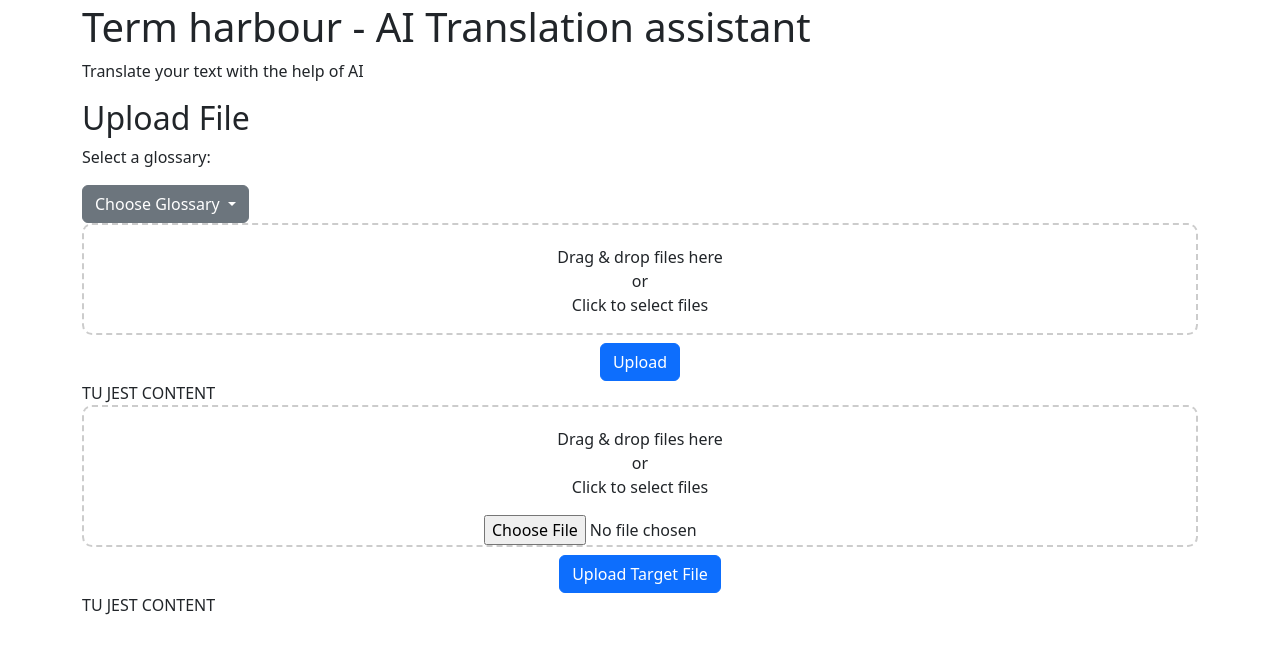
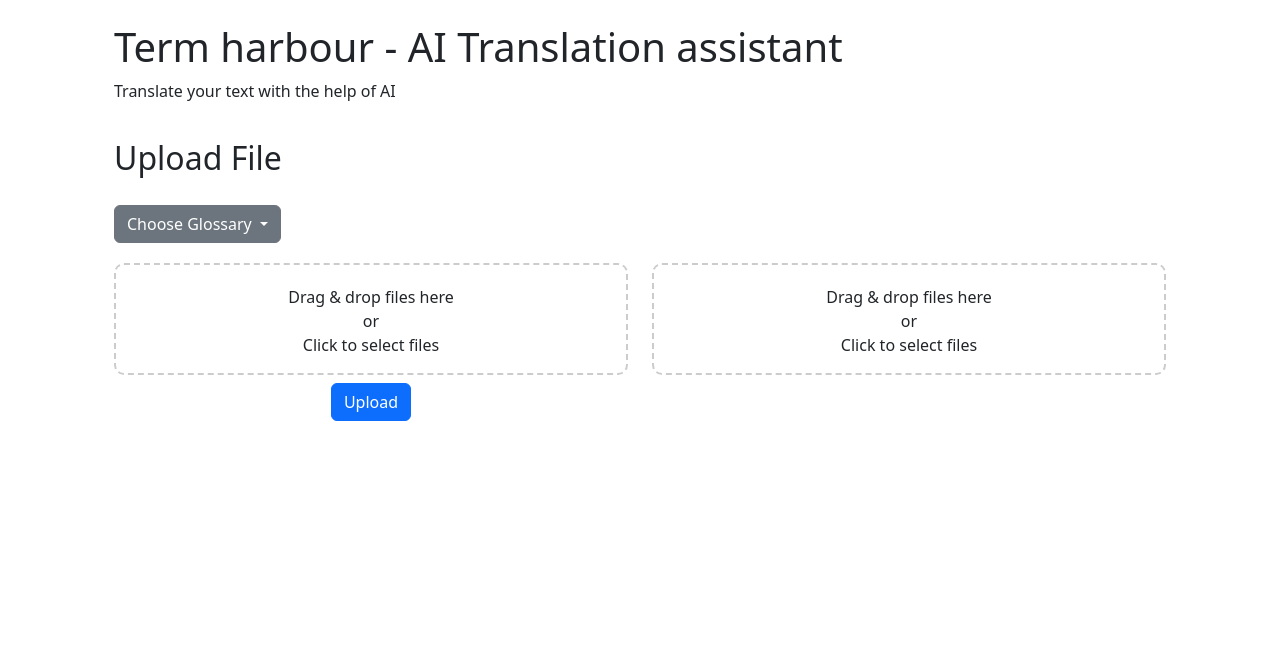
Before and after one commit to pllewy/TermHarbour, a Flask app: template templates/upload.html in a window 1280 px wide. Shown: the part 83-737 px from the top of the page. Run offline with Flask 2, Linux system fonts and the light colour scheme; the template is opened without the code that fills it, so the values that code supplies are empty.

Commit message:
Added two file input

```diff
--- a/app.py
+++ b/app.py
@@ -50,31 +50,53 @@ def glossary():
 @app.route('/upload', methods=['GET', 'POST'])
 def upload_file():
     if request.method == 'POST':
+        source_lang = 'en'  # input("Enter the source language (en, pl, es): ")
+        target_lang = 'pl'  # input("Enter the target language (en, pl, es): ")
+
+        # STEP 1: Extract the data from the request
         language = request.form['language']
         domain = request.form['domain']
         source_file = request.files['file']
+        target_file = request.files['target_file']
 
         if source_file.filename == '':
-            return 'No selected file', 400
+            return 'No selected source file', 400
+
+        if target_file.filename == '':
+            return 'No selected target file', 400
+
         print(language, domain)
 
         save_path = os.path.join('.', 'input_files', source_file.filename)
         source_file.save(save_path)
 
+        save_path_2 = os.path.join('.', 'input_files', target_file.filename)
+        target_file.save(save_path_2)
+
+        # STEP 2: Process the data
         file_path = save_path
-        source_lang = 'en'  # input("Enter the source language (en, pl, es): ")
-        target_lang = 'pl'  # input("Enter the target language (en, pl, es): ")
+        file_path_2 = save_path_2
 
         text = read_text_from_file(file_path)
 
         extracted_terms = extract_and_translate_terms_with_patterns(text, source_lang, target_lang)
         terms = post_process_terms(extracted_terms)
 
-        terms_dict = {}
-        terms_dict['content'] = terms
+        text2 = read_text_from_file(file_path_2)
+
+        extracted_terms2 = extract_and_translate_terms_with_patterns(text2, source_lang, target_lang)
+        terms2 = post_process_terms(extracted_terms2)
+
+        terms_dict = {
+            'source_terms': terms,
+            'target_terms': terms2
+        }
+
+        print(terms_dict)
 
         return terms_dict, 200
 
+    # If the request method is GET, return the upload page with the list of glossaries
     glossary_files = []
 
     database_dir = './glossaries'
@@ -85,9 +107,7 @@ def upload_file():
                 # Append the file contents to the list
                 glossary_files.append(filename)
 
-    file_contents = "Hello world"
-
-    return render_template('upload.html', file_contents=file_contents, glossary_files=glossary_files)
+    return render_template('upload.html', glossary_files=glossary_files)
 
 
 from extraction_01 import read_text_from_file, extract_and_translate_terms_with_patterns
--- a/requirements.txt
+++ b/requirements.txt
@@ -2,3 +2,5 @@ flask~=2.2.2
 spacy~=3.7.4
 pypdf2~=2.10.5
 translate~=3.6.1
+requests~=2.28.1
+simalign~=0.4
--- a/static/upload.css
+++ b/static/upload.css
@@ -1,3 +1,9 @@
+/*General*/
+.row {
+    margin: 20px;
+}
+
+/*Source File Input*/
 #upload-form {
     padding: 20px 20px 0px 20px;
     border: 2px dashed #ccc;
@@ -11,7 +17,24 @@
       /*background-color: aquamarine;*/
 }
 
-
 #fileInput {
     display: none;
 }
+
+/*Target File Input*/
+#upload-form-2 {
+    padding: 20px 20px 0px 20px;
+    border: 2px dashed #ccc;
+    border-radius: 10px;
+    text-align: center;
+    cursor: pointer;
+}
+
+#upload-form-2:hover {
+    border-color: #90ee90;
+      /*background-color: aquamarine;*/
+}
+
+#targetFileInput {
+    display: none;
+}
--- a/static/upload.js
+++ b/static/upload.js
@@ -1,14 +1,11 @@
-function openFileInput(elementId) {
-  document.getElementById(elementId).click();
-}
-
-function uploadFile() {
-  const source_fileInput = document.getElementById("fileInput");
+function uploadFile(sourceElementId = "fileInput", targetElementId = "targetFileInput") {
+  const source_fileInput = document.getElementById(sourceElementId);
   const source_file = source_fileInput.files[0];
 
-  const target_fileInput = document.getElementById("targetFileInput");
-  const target_file = source_fileInput.files[0];
+  const target_fileInput = document.getElementById(targetElementId);
+  const target_file = target_fileInput.files[0];
 
+  console.log(source_file, target_file)
   const domain = document.getElementById('dropdownMenuButton').innerText;
   const language = 'en'
 
@@ -19,6 +16,7 @@ function uploadFile() {
     formData.append("domain", domain)
 
     formData.append("file", source_file);
+    formData.append("target_file", target_file);
 
     fetch("/upload", {
       method: "POST",
@@ -34,14 +32,24 @@ function uploadFile() {
           // Optionally, display an error message to the user
         }
       }).then((resp) => {
-        const content = resp.content;
-        console.log(content)
+      // resp.target_content = undefined;
+      const source_terms = resp['source_terms'];
+      const target_terms = resp['target_terms']
+      // const target_content = resp.target_content;
+      console.log( source_terms, target_terms)
 
       let text = "";
-for (let i = 0; i < content.length; i++) {
-  text += content[i] + "<br>";
-}
+      for (let i = 0; i < source_terms.length; i++) {
+        text += source_terms[i] + "<br>";
+      }
       document.getElementById('added_content').innerHTML = text
+
+      let text2 = "";
+      for (let i = 0; i < target_terms.length; i++) {
+        text2 += target_terms[i] + "<br>";
+      }
+      document.getElementById('added_content_2').innerHTML = text2
+
     })
       .catch((error) => {
         console.error("Error:", error);
@@ -49,50 +57,3 @@ for (let i = 0; i < content.length; i++) {
       });
   }
 }
-
-function dropHandler(event) {
-  event.preventDefault();
-  if (event.dataTransfer.items) {
-    // Use DataTransferItemList interface to access the file(s)
-    for (let i = 0; i < event.dataTransfer.items.length; i++) {
-      // If dropped items aren't files, reject them
-      if (event.dataTransfer.items[i].kind === "file") {
-        const file = event.dataTransfer.items[i].getAsFile();
-        console.log("File", file);
-        // Handle file upload here
-        displayFileName(file.name);
-      }
-    }
-  } else {
-    // Use DataTransfer interface to access the file(s)
-    for (let i = 0; i < event.dataTransfer.files.length; i++) {
-      console.log("File", event.dataTransfer.files[i]);
-      // Handle file upload here
-      displayFileName(event.dataTransfer.files[i].name);
-    }
-  }
-}
-
-function dragOverHandler(event) {
-  event.preventDefault();
-  // Set style for the drop zone to indicate valid drop target
-  event.target.style.background = "#e9ecef";
-  event.target.style.background = "#000000";
-}
-
-function fileSelected(name) {
-  const fileInput = document.getElementById(name);
-  const file = fileInput.files[0];
-  console.log("File", file);
-  // Handle file upload here
-  displayFileName(file.name);
-}
-
-function displayFileName(fileName) {
-  document.getElementById("file-name").textContent =
-    "Selected file: " + fileName;
-}
-
-    function setSelectedOption(option) {
-        document.getElementById('dropdownMenuButton').innerText = option;
-    }
--- a/templates/upload.html
+++ b/templates/upload.html
@@ -10,8 +10,8 @@
       integrity="sha384-QWTKZyjpPEjISv5WaRU9OFeRpok6YctnYmDr5pNlyT2bRjXh0JMhjY6hW+ALEwIH"
       crossorigin="anonymous"
     />
+    <!-- Local CSS -->
     <link rel="stylesheet" type="text/css" href="../static/upload.css" />
-    <!-- Local CSS -->
   </head>
 
   <body>
@@ -21,12 +21,13 @@
       crossorigin="anonymous"
     ></script>
 
-    {# Private scripts file#}
+    <!-- Local JS -->
     <script src="../static/upload.js"></script>
-
+    <script src="../static/upload_select_file.js"></script>
     {% include 'navbar.html' %}
 
     <div class="container">
+        {#    Page Title#}
         <div class="row">
             <div class="col">
                 <h1>Term harbour - AI Translation assistant</h1>
@@ -34,99 +35,32 @@
             </div>
         </div>
 
-
+        {#    Pager subtitle#}
         <div class="row">
             <div class="col">
                 <h2>Upload File</h2>
-
             </div>
         </div>
 
-
-
+        {#    File upload form#}
         <div class="row">
             <div class="col">
-          <p>Select a glossary:</p>
-
                 <div class="dropdown">
                     <button class="btn btn-secondary dropdown-toggle" type="button" id="dropdownMenuButton" data-bs-toggle="dropdown" aria-expanded="false">
                         Choose Glossary
                     </button>
                     <ul class="dropdown-menu" aria-labelledby="dropdownMenuButton">
                         {% for file_name in glossary_files %}
-        <li><a class="dropdown-item" href="#" onclick="setSelectedOption('{{ file_name }}')">{{ file_name }}</a></li>
+                            <li><a class="dropdown-item" href="#" onclick="setSelectedOption('{{ file_name }}', 'dropdownMenuButton')">{{ file_name }}</a></li>
                         {% endfor %}
                     </ul>
                 </div>
-
-        </div>
-    </div>
-                <div class="row">
-        <div class="col">
-          <div
-            id="upload-form"
-            ondrop="dropHandler(event)"
-            ondragover="dragOverHandler(event)"
-            onclick="openFileInput('fileInput')"
-          >
-            <p>
-              Drag & drop files here <br />
-              or <br />
-              Click to select files
-            </p>
-            <p id="file-name"></p>
-
-            <input
-              type="file"
-              id="fileInput"
-              name="file"
-              onchange="fileSelected('fileInput')"
-            />
-          </div>
-          <div
-            style="display: flex; justify-content: center; align-items: center"
-          >
-            <button class="btn btn-primary mt-2" onclick="uploadFile()">
-              Upload
-            </button>
             </div>
         </div>
 
-    <div id="added_content"> TU JEST CONTENT</div>
+        {#    File upload form#}
+        {% include 'upload_select_file.html' %}
 
-        <div class="col">
-          <div
-            id="upload-form"
-            ondrop="dropHandler(event)"
-            ondragover="dragOverHandler(event)"
-            onclick="openFileInput('targetFileInput')"
-          >
-            <p>
-              Drag & drop files here <br />
-              or <br />
-              Click to select files
-            </p>
-            <p id="file-name"></p>
-
-            <input
-              type="file"
-              id="targetFileInput"
-              name="file"
-              onchange="fileSelected('targetFileInput')"
-            />
-          </div>
-          <div
-            style="display: flex; justify-content: center; align-items: center"
-          >
-            <button class="btn btn-primary mt-2" onclick="uploadFile()">
-              Upload Target File
-            </button>
-          </div>
-        </div>
-
-    <div id="added_content"> TU JEST CONTENT</div>
-
-      </div>
     </div>
   </body>
 </html>
--- /dev/null
+++ b/templates/upload_select_file.html
@@ -0,0 +1,64 @@
+<div class="row">
+    <div class="col">
+        <div
+                id="upload-form"
+                ondrop="dropHandler(event, 'file-name')"
+                ondragover="dragOverHandler(event, 'file-name')"
+                onclick="openFileInput('fileInput')"
+        >
+            <p>
+                Drag & drop files here <br />
+                or <br />
+                Click to select files
+            </p>
+            <p id="file-name"></p>
+
+            <input
+                    type="file"
+                    id="fileInput"
+                    name="file"
+                    onchange="fileSelected('fileInput', 'file-name')"
+            />
+        </div>
+        <div style="display: flex; justify-content: center; align-items: center">
+            <button class="btn btn-primary mt-2" onclick="uploadFile()">
+                Upload
+            </button>
+        </div>
+
+    </div>
+
+    <div class="col">
+        <div
+                id="upload-form-2"
+                ondrop="dropHandler(event, 'file-name-2')"
+                ondragover="dragOverHandler(event, 'file-name-2')"
+                onclick="openFileInput('targetFileInput')"
+        >
+            <p>
+                Drag & drop files here <br />
+                or <br />
+                Click to select files
+            </p>
+            <p id="file-name-2"></p>
+
+            <input
+                    type="file"
+                    id="targetFileInput"
+                    name="file"
+                    onchange="fileSelected('targetFileInput', 'file-name-2')"
+            />
+        </div>
+
+
+    </div>
+
+</div>
+<div class="row">
+    <div class="col">
+        <div id="added_content"></div>
+    </div>
+    <div class="col">
+        <div id="added_content_2"></div>
+    </div>
+</div>
```
Also changed, not shown: static/upload_select_file.js (added, +51 -0 lines). Lines whose indentation alone changed are shown as unchanged.
